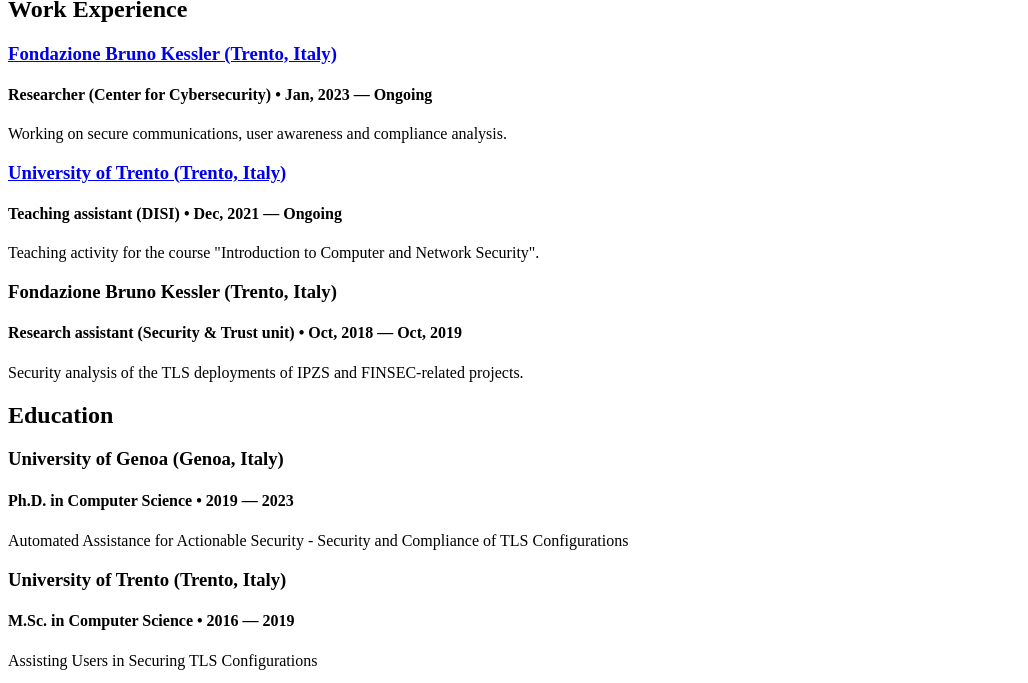
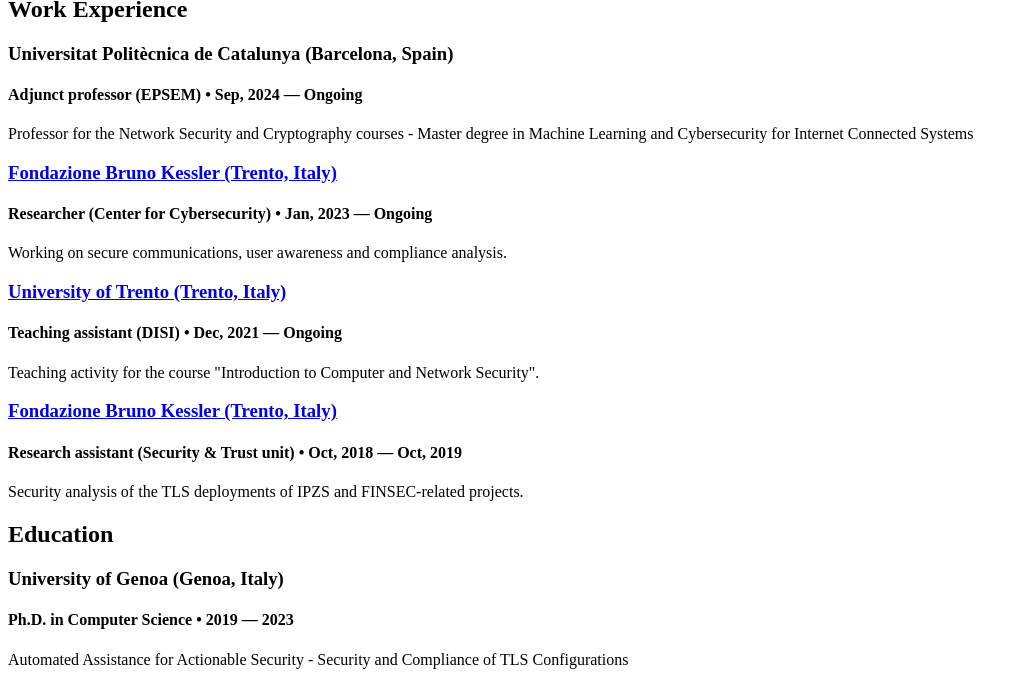
Before and after one commit to NetBender/cv, a Jekyll site: the page built from index.html, in a window 1280 px wide and 900 px high, scrolled down 2984 px, cut to the strip 217-900 px from the top of the window. Shown: the whole strip, without its empty margins (0-1028 px from the left). Built offline with Jekyll 4.4.1, drawn with Linux system fonts in a browser that asks for light colours.

Commit message:
Update experience.yml

```diff
--- a/_data/experience.yml
+++ b/_data/experience.yml
@@ -1,4 +1,10 @@
 # Jobs
+- company: Universitat Politècnica de Catalunya (Barcelona, Spain)
+  position: Adjunct professor (EPSEM)
+  duration: Sep, 2024 &mdash; Ongoing
+  summary: Professor for the Network Security and Cryptography courses - Master degree in Machine Learning and Cybersecurity for Internet Connected Systems
+  #url: "https://epsem.upc.edu/en/graduate/merit/program"
+
 - company: Fondazione Bruno Kessler (Trento, Italy)
   position: Researcher (Center for Cybersecurity)
   duration: Jan, 2023 &mdash; Ongoing
@@ -15,4 +21,4 @@
   position: Research assistant (Security & Trust unit)
   duration: Oct, 2018 &mdash; Oct, 2019
   summary:  Security analysis of the TLS deployments of IPZS and FINSEC-related projects.
-  #url: "https://st.fbk.eu/people/salvatore-manfredi"
+  url: "https://st.fbk.eu/people/salvatore-manfredi"
```
